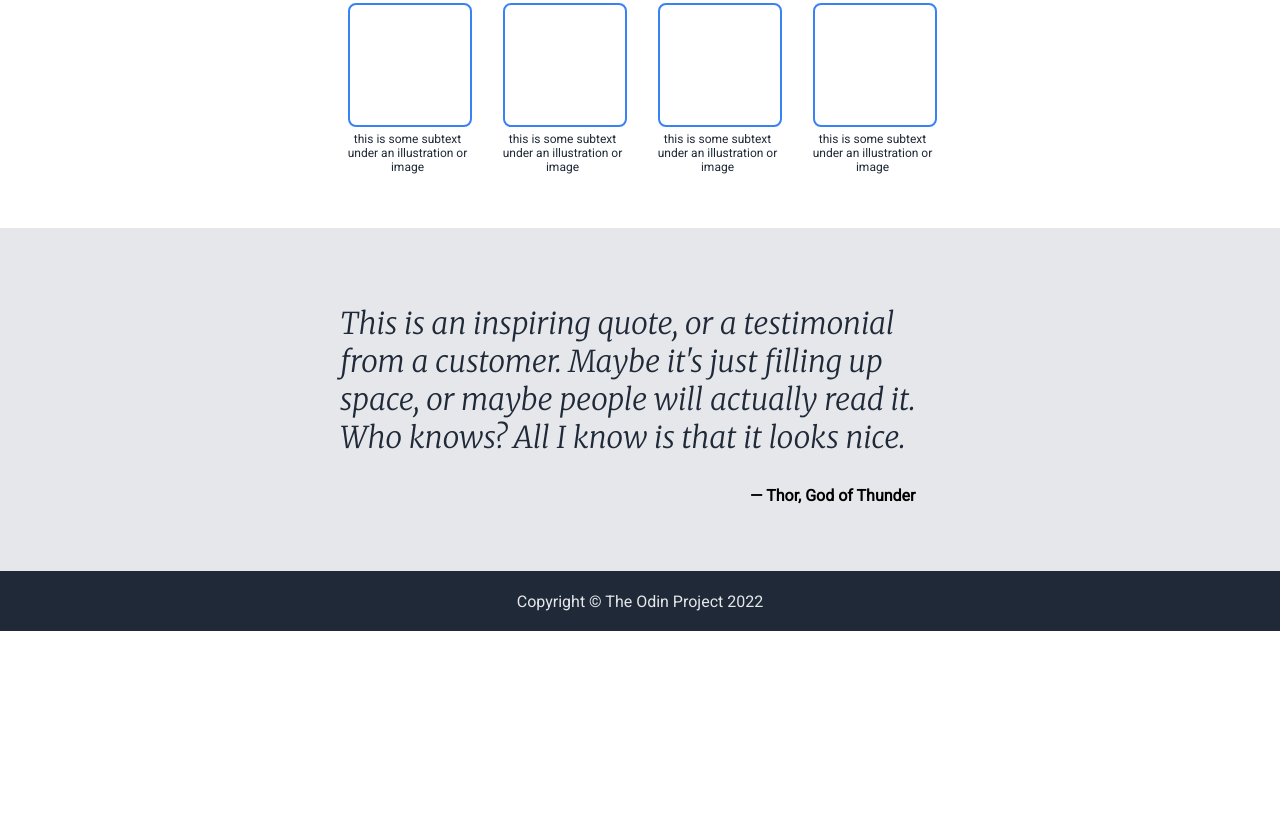
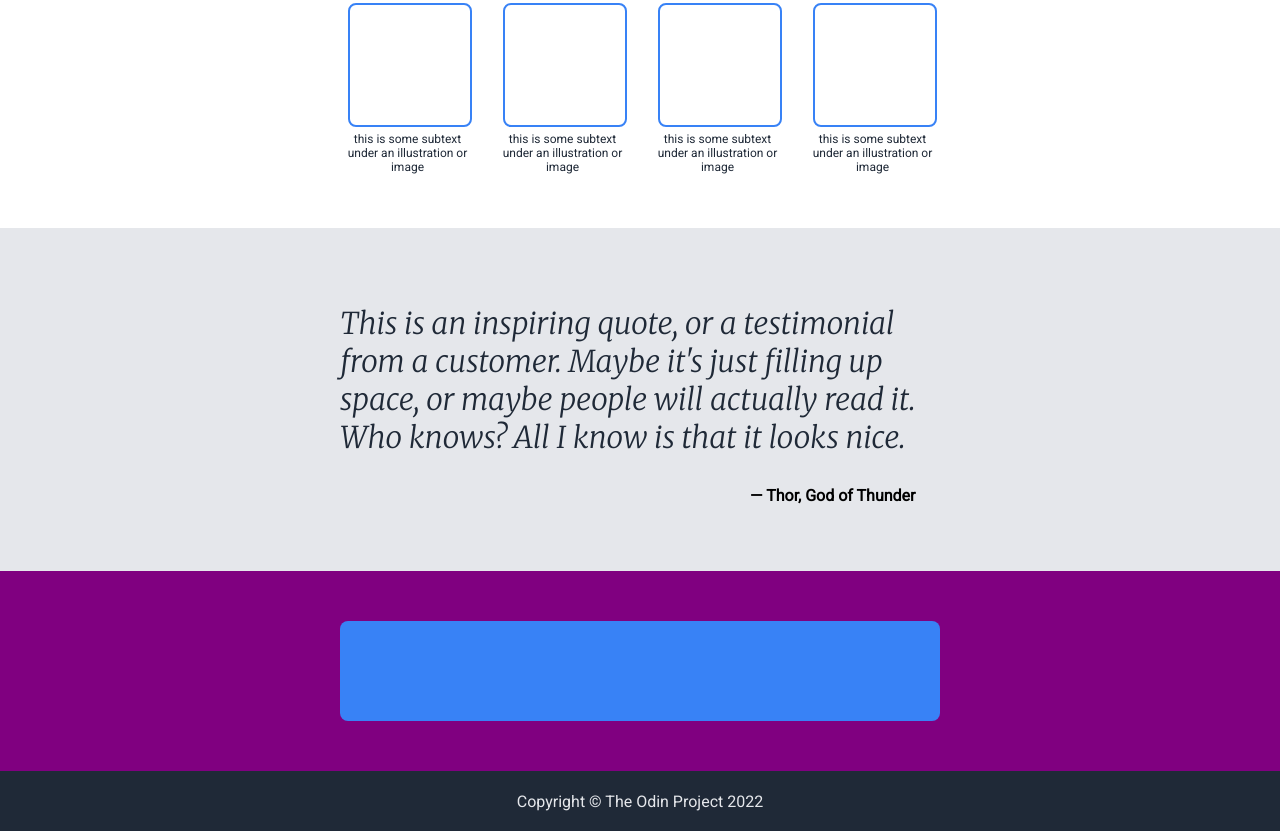
Before and after one commit to jamesg8025/landing-page, a plain HTML site: page index.html in a window 1280 px wide. Shown: the part 404-1235 px from the top of the page. Before the commit the page ends 1035 px from the top, so only its background shows below. Drawn offline with Linux system fonts and the light colour scheme.

Commit message:
Add inner rectangle to last container

```diff
--- a/index.html
+++ b/index.html
@@ -63,7 +63,7 @@
         </figure>
     </div>
     <div class="fourth-container">
-        <div class="inner-box"></div>
+        <div class="inner-rectangle"></div>
     </div>
     <div class="footer">
         Copyright &copy; The Odin Project 2022
--- a/style.css
+++ b/style.css
@@ -150,6 +150,23 @@ figcaption {
     margin-left: 450px;
 }
 
+.fourth-container {
+    background-color: purple;
+    padding: 50px 120px;
+    /* margin-bottom: 0; */
+    display: flex;
+    justify-content: center;
+    /* align-items: center; */
+}
+
+.inner-rectangle {
+    width: 600px;
+    height: 100px;
+    border-radius: 8px;
+    background-color: #3882F6;
+    display: flex;
+}
+
 .footer {
     height: 60px;
     display: flex;
```
